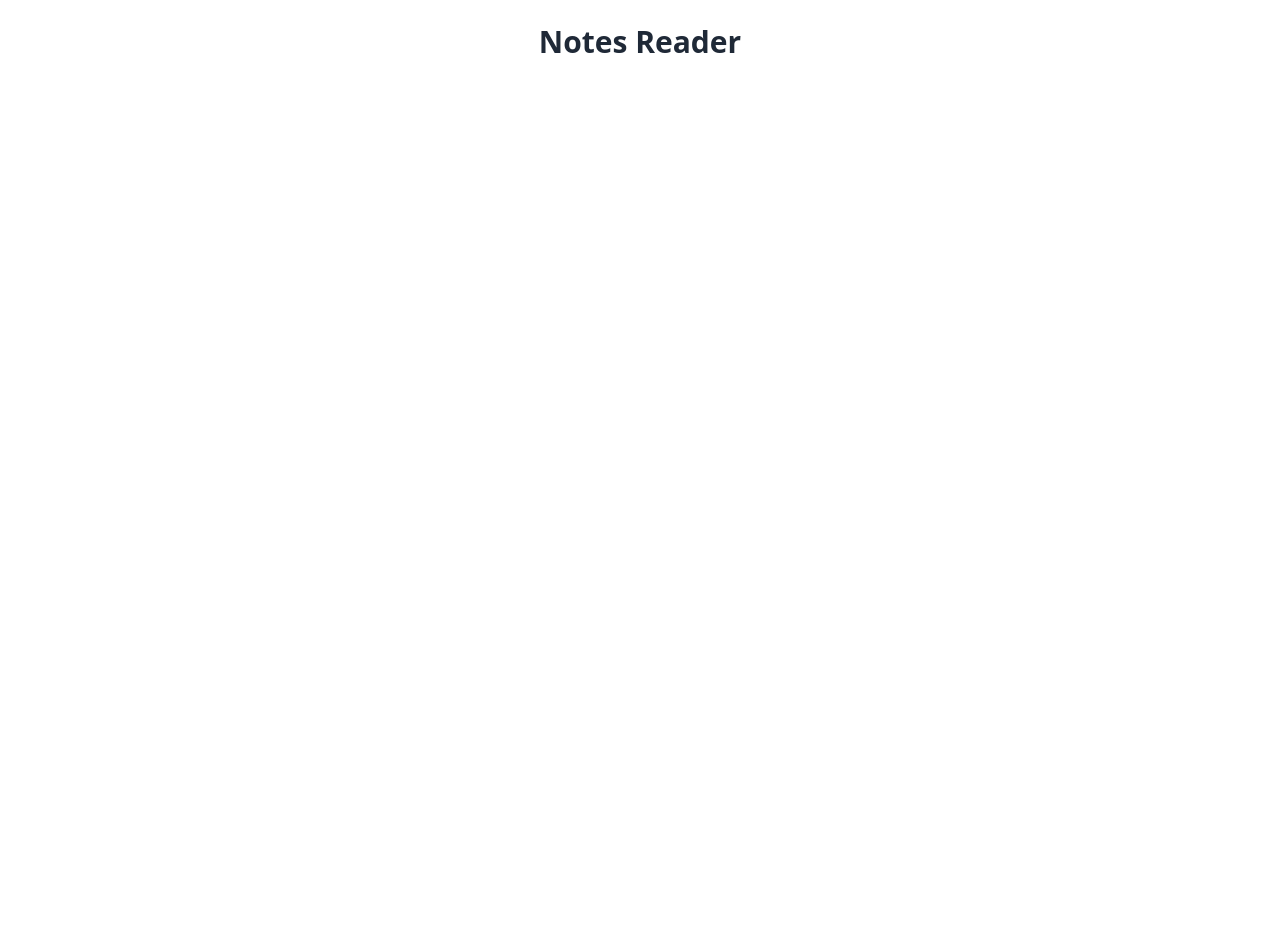
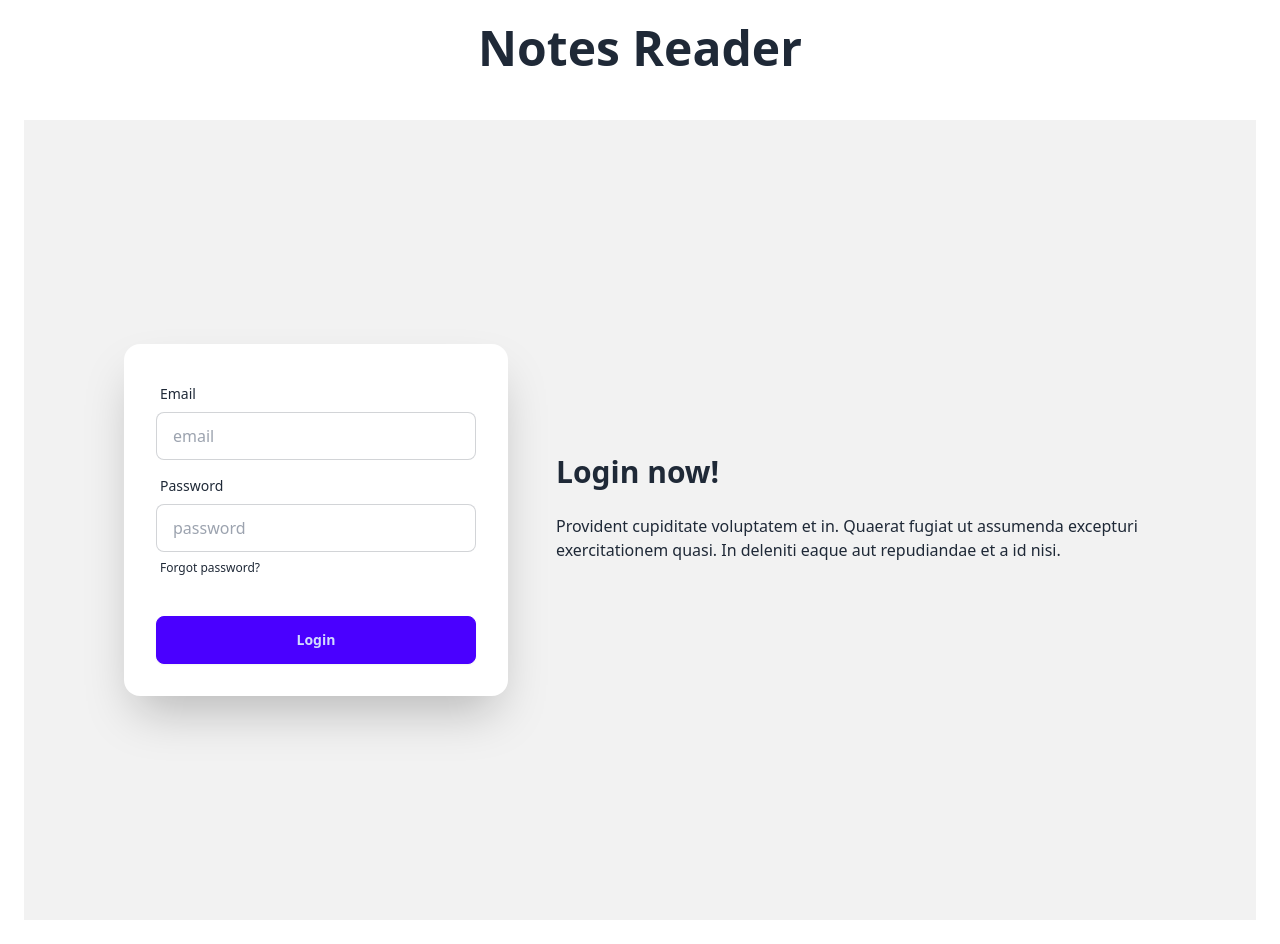
Before and after one commit to PrusWielki/NotesReader, an Angular app: page / in a window 1280 px wide. Before the commit the page ends 800 px from the top, so only its background shows below. Built offline with nearby package versions, Linux system fonts and the light colour scheme.

Commit message:
homepage progress

```diff
--- a/src/app/home-page/home-page.component.html
+++ b/src/app/home-page/home-page.component.html
@@ -1,5 +1,52 @@
 <div class="flex justify-center w-full py-6 px-6">
-  <div class="flex justify-center w-full max-w-xl mx-auto">
-    <h1 class="text-3xl font-bold">Notes Reader</h1>
+  <div class="flex flex-col items-center w-full max-w-screen-xl mx-auto">
+    <h1 class="text-5xl font-bold">Notes Reader</h1>
+
+    <div class="mt-12 hero min-h-screen bg-base-200">
+      <div class="hero-content flex-col lg:flex-row-reverse gap-12">
+        <div class="text-center lg:text-left w-1/2">
+          <h1 class="text-3xl font-bold">Login now!</h1>
+          <p class="py-6">
+            Provident cupiditate voluptatem et in. Quaerat fugiat ut assumenda
+            excepturi exercitationem quasi. In deleniti eaque aut repudiandae et
+            a id nisi.
+          </p>
+        </div>
+        <div class="card shrink-0 w-full max-w-sm shadow-2xl bg-base-100">
+          <form class="card-body">
+            <div class="form-control">
+              <label class="label">
+                <span class="label-text">Email</span>
+              </label>
+              <input
+                type="email"
+                placeholder="email"
+                class="input input-bordered"
+                required
+              />
+            </div>
+            <div class="form-control">
+              <label class="label">
+                <span class="label-text">Password</span>
+              </label>
+              <input
+                type="password"
+                placeholder="password"
+                class="input input-bordered"
+                required
+              />
+              <label class="label">
+                <a href="#" class="label-text-alt link link-hover"
+                  >Forgot password?</a
+                >
+              </label>
+            </div>
+            <div class="form-control mt-6">
+              <button class="btn btn-primary">Login</button>
+            </div>
+          </form>
+        </div>
+      </div>
+    </div>
   </div>
 </div>
```
